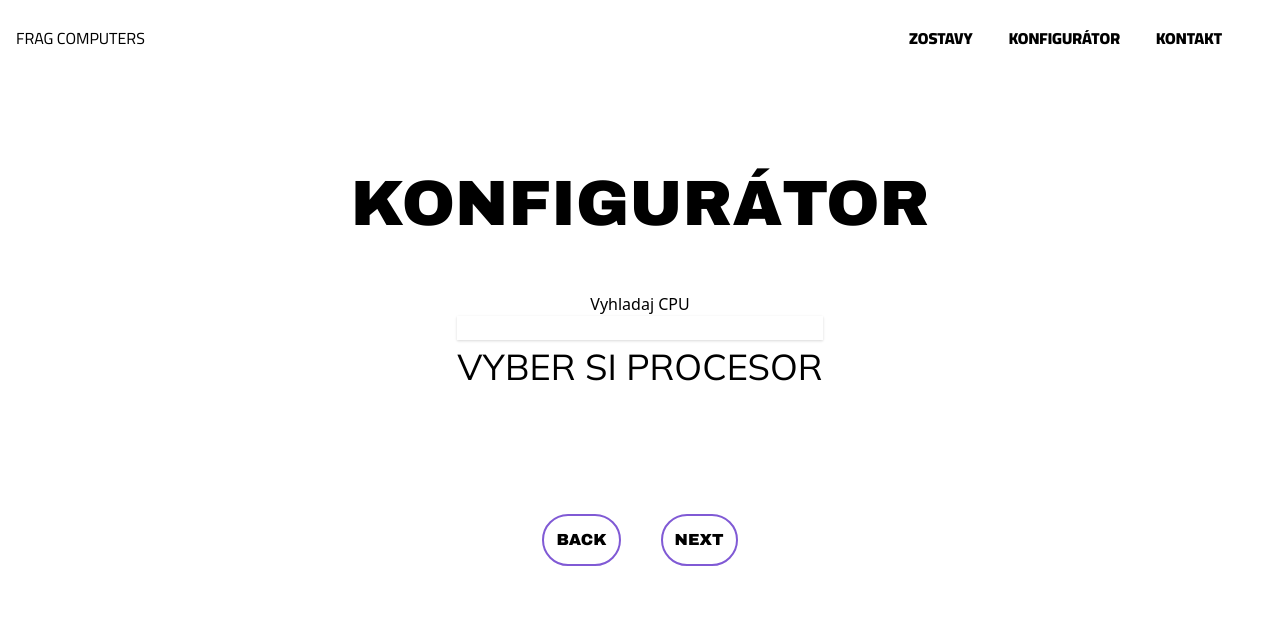
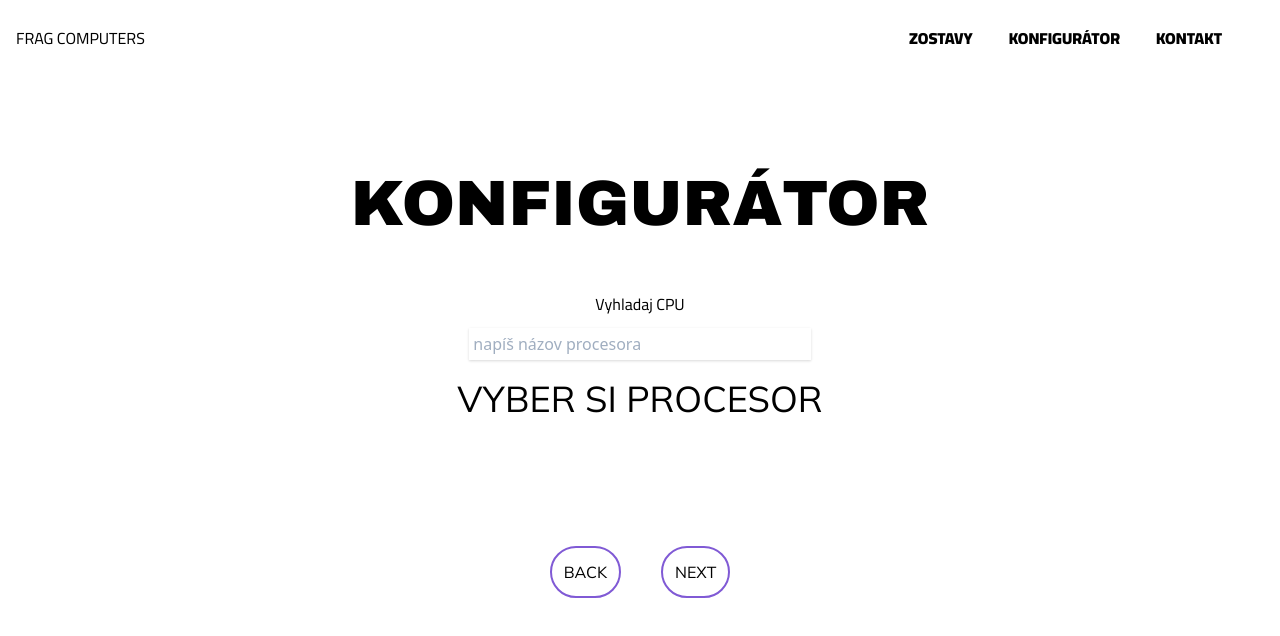
Before and after one commit to sepi0/frag-builder-frontend, a React (Create React App) app: page /konfigurator in a window 1280 px wide. Shown: the top 636 px of the page. Built offline with nearby package versions, Linux system fonts and the light colour scheme.

Commit message:
minor ui changes

```diff
--- a/src/Pages/Configuration.jsx
+++ b/src/Pages/Configuration.jsx
@@ -102,6 +102,7 @@ export default class Configuration extends React.Component {
             <div
                 id="vysledky"
                 className="
+                    self-center
                     grid
                     grid-cols-2
                     gap-4
@@ -116,6 +117,7 @@ export default class Configuration extends React.Component {
                 {this.state.fetchedData.map(item =>
                     <div
                         className="
+                            font-mulish
                             grid
                             grid-col-1
                             text-center
@@ -133,8 +135,9 @@ export default class Configuration extends React.Component {
                                 rounded-full
                                 hover:bg-purple-600
                                 hover:text-white
+                                self-center
                                 cursor-pointer">
-                            {item.price} EUR
+                            {item.price} €
                         </div>
                     </div>
                 )}
@@ -168,18 +171,18 @@ export default class Configuration extends React.Component {
                         flex
                         flex-col
                         self-center">
-                    <h1 className="text-center">Vyhladaj CPU</h1>
+                    <h1 className="text-center font-cairo">Vyhladaj CPU</h1>
                     <input
-                        className="shadow"
-                        onChange={this.handleSearch}>
+                        className="shadow m-3 p-1"
+                        onChange={this.handleSearch}
+                        placeholder="napíš názov procesora">
                     </input>
                     <h1
                         className="
                             text-xl
                             md:text-2xl
                             lg:text-4xl
-                            font-mulish
-                        ">
+                            font-mulish">
                         VYBER SI PROCESOR
                     </h1>
                 </div>
@@ -192,6 +195,7 @@ export default class Configuration extends React.Component {
                         flex
                         flex-row
                         justify-center
+                        font-mulish
                         my-10">
                     <div className="
                         transition duration-300 ease-in-out
@@ -202,7 +206,6 @@ export default class Configuration extends React.Component {
                         hover:bg-purple-600
                         hover:text-white
                         cursor-pointer
-                        font-archivo
                         rounded-full">
                         BACK
                     </div>
@@ -215,7 +218,6 @@ export default class Configuration extends React.Component {
                         hover:bg-purple-600
                         hover:text-white
                         cursor-pointer
-                        font-archivo
                         rounded-full">
                         NEXT
                     </div>
```
